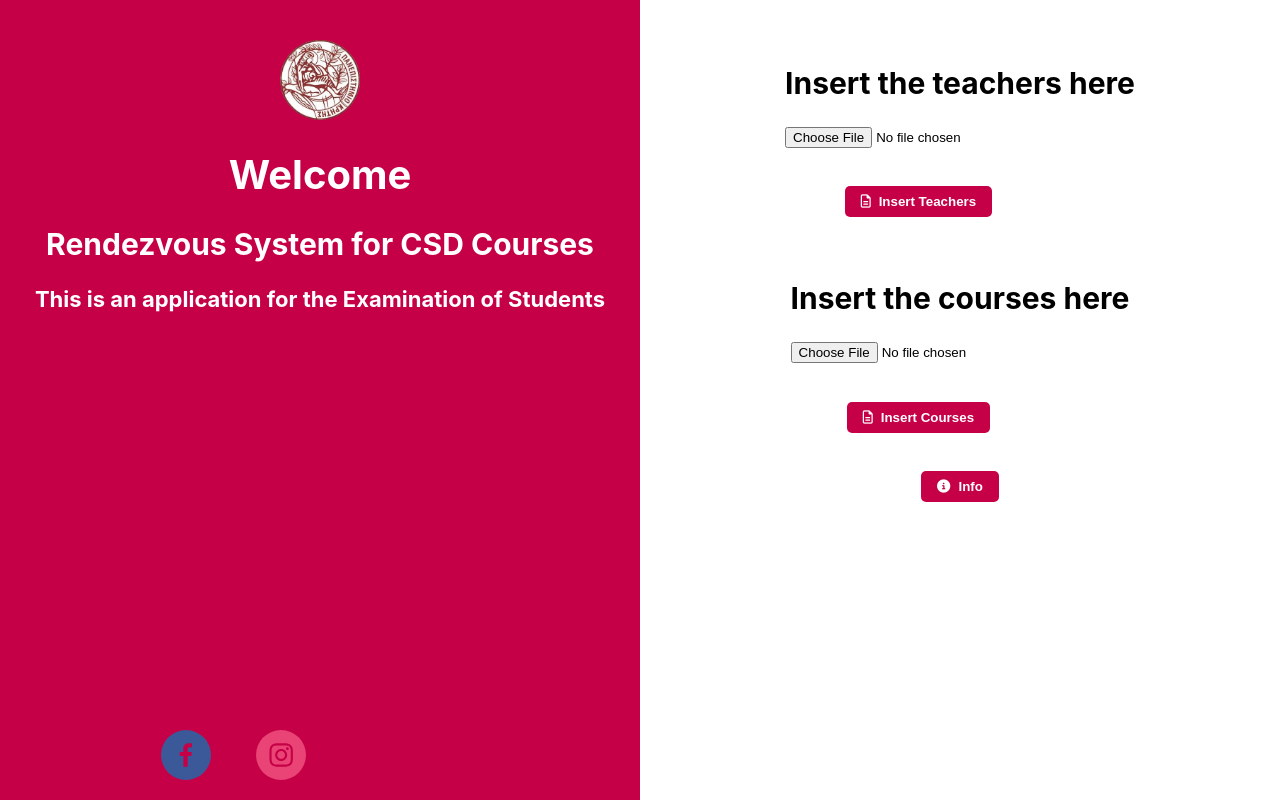
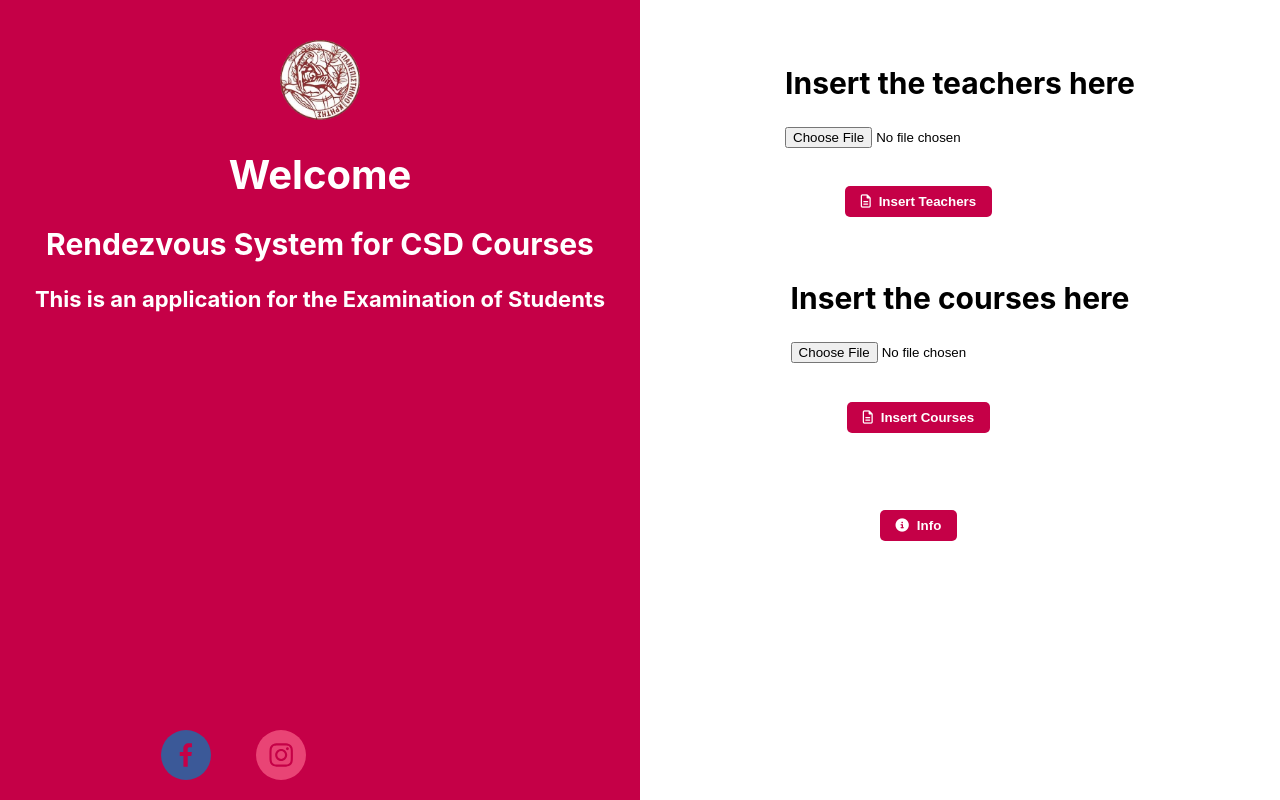
Before and after one commit to anestiskivro/CSD-Client, a React (Create React App) app: page /admin in a window 1280 px wide. Shown: the top 800 px of the page. Built offline with nearby package versions, Linux system fonts and the light colour scheme.

Commit message:
admin info5

```diff
--- a/src/components/admin_op.css
+++ b/src/components/admin_op.css
@@ -23,16 +23,13 @@
     margin-right: 22%;
 }
 
-#import {
+#import,#info  {
     margin-top: 6%;
     margin-bottom: 6%;
     margin-left: 7%;
     margin-right: 20%;
 }
-#info {
-    margin-left: 10%;
-    margin-right: 10%;
-}
+
 .modal {
     display: block;
     position: fixed;
```
